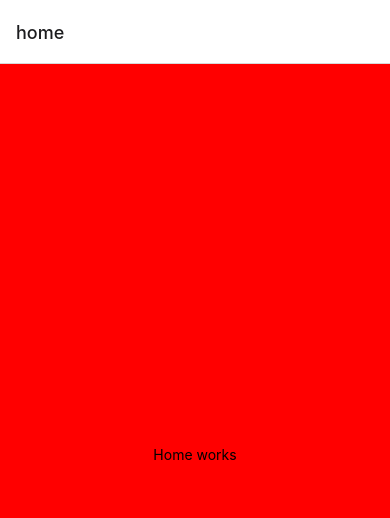
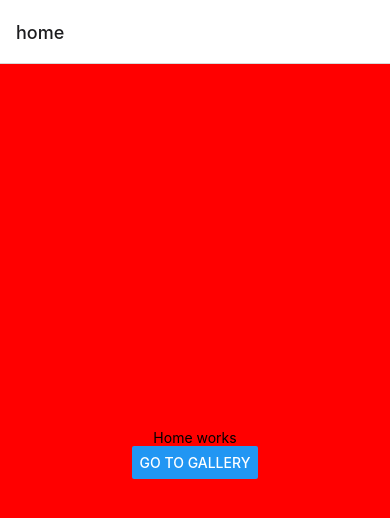
Before and after one commit to fmacedosantos/react-nav, a React Native app: screen / in a window 390 px wide. Shown: the top 518 px of the page. Built offline with nearby package versions, Linux system fonts and the light colour scheme.

Commit message:
Navegando para a GalleryScreen

```diff
--- a/src/screens/HomeScreen.tsx
+++ b/src/screens/HomeScreen.tsx
@@ -1,10 +1,16 @@
-import { StyleSheet, Text, View } from 'react-native';
+import { Button, StyleSheet, Text, View } from 'react-native';
 
 
-export default function HomeScreen() {
+export default function HomeScreen({navigation}: any) {
+
+  function navToGallery(){
+    navigation.navigate('gallery')
+  }
   return (
     <View style={styles.container}>
-        <Text>Home works</Text>
+      <Text>Home works</Text>
+      <Button title='Go to Gallery'
+      onPress={navToGallery}/>
     </View>
   );
 }
```
